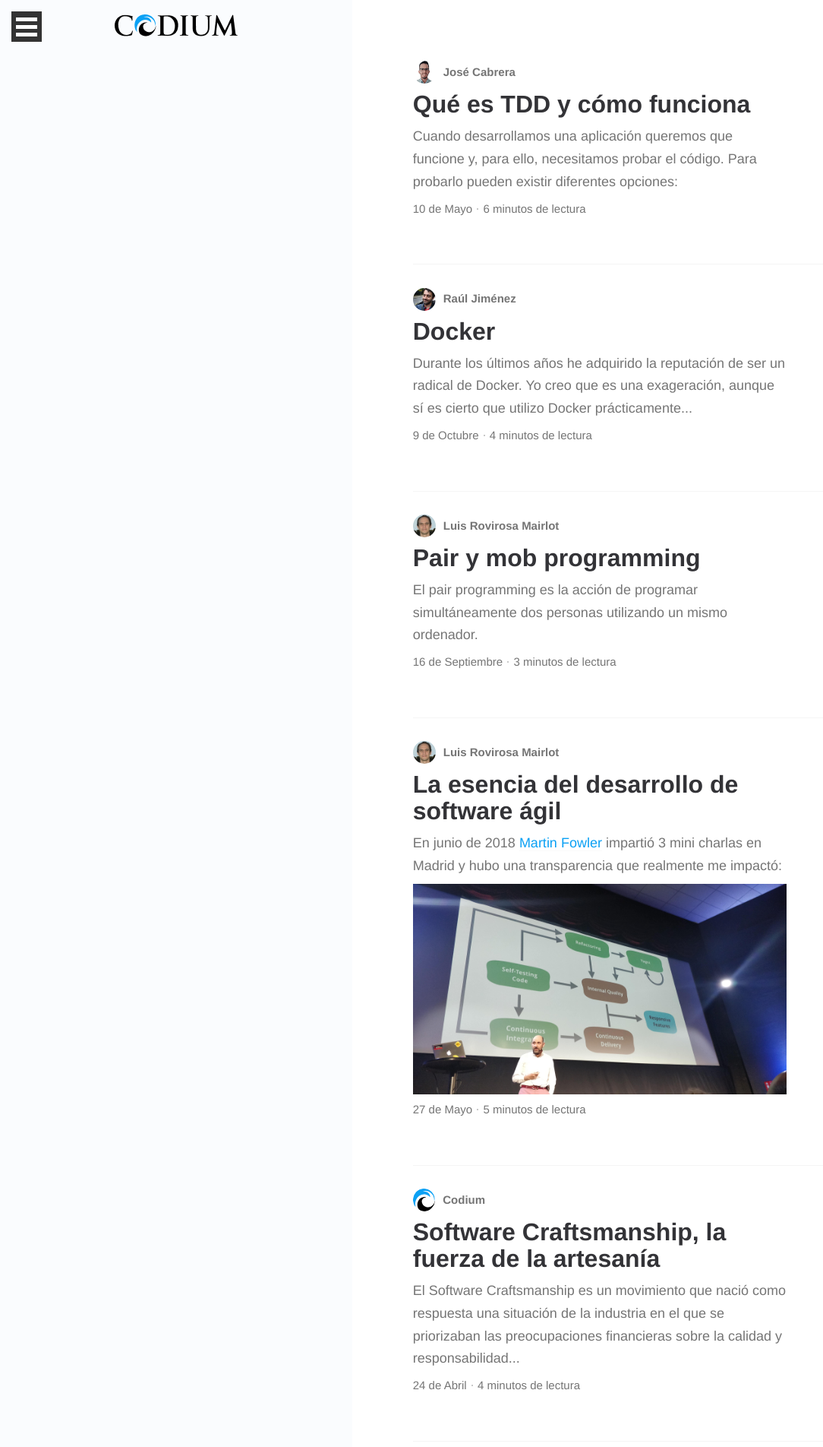
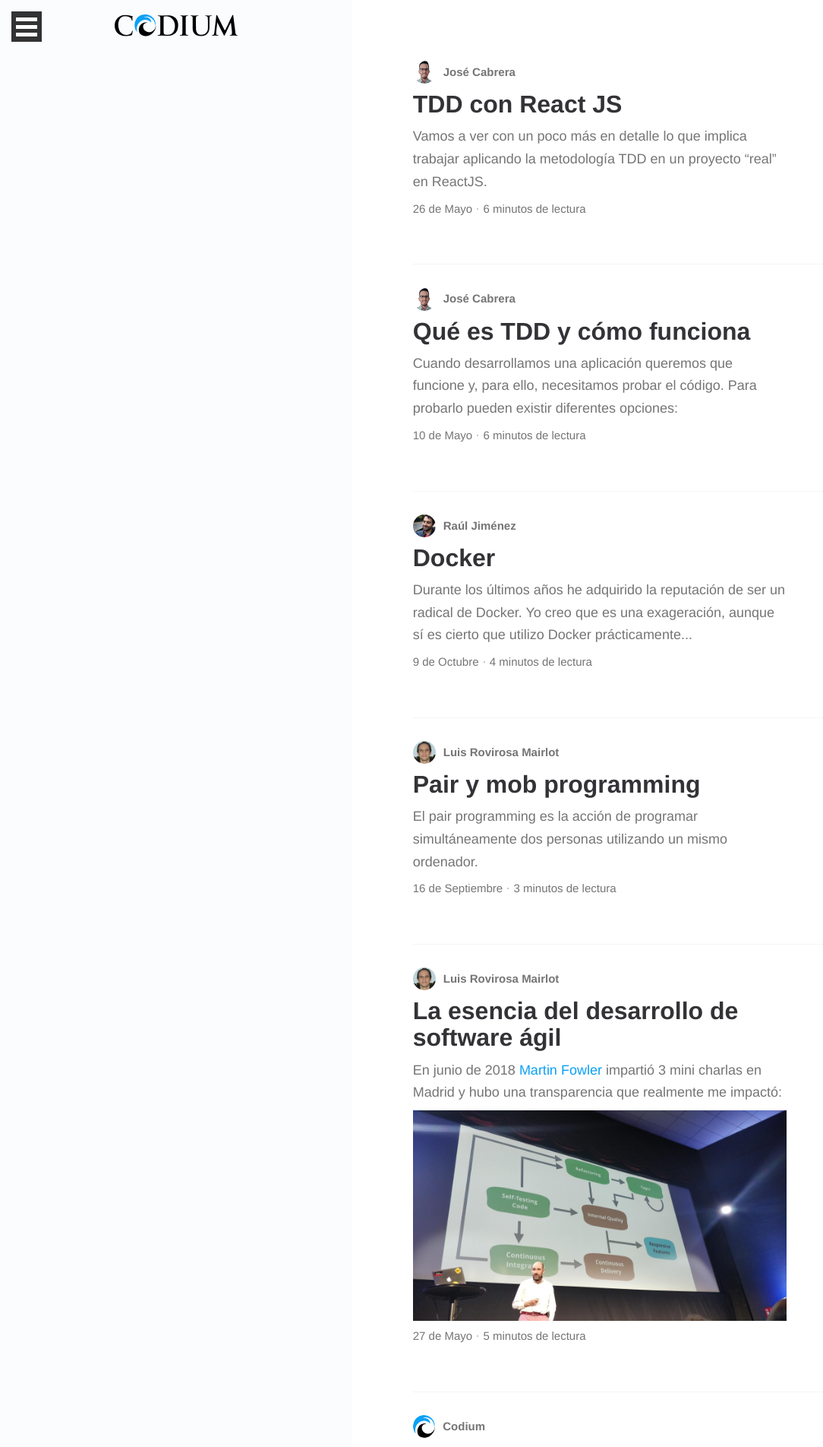
Before and after one commit to CodiumTeam/CodiumTeam.github.io, a Jekyll site: the page built from index.html, in a window 1280 px wide. Shown: the top 1904 px of the page at 76% size, without its empty margins (0-1084 px from the left). Built offline with Jekyll 4.4.1, drawn with Linux system fonts in a browser that asks for light colours; some web fonts are replaced; some of the changed lines change nothing that is shown.

Commit message:
Add tdd in react post

````diff
--- /dev/null
+++ b/_posts/2022-05-26-tdd-con-react-js.md
@@ -0,0 +1,368 @@
+---
+layout: post
+title:  "TDD con React JS"
+date:   2022-05-26 08:00:00 +0100
+author: jose
+categories: codium
+feature_image: post-assets/tdd-react-js
+
+read_time : 6
+---
+
+Vamos a ver con un poco más en detalle lo que implica trabajar aplicando la metodología TDD en un proyecto “real” en ReactJS.
+
+Para ésta explicación utilizaré la Coffee Machine. Ésta kata la que utilizamos en el curso de TDD y en concreto la veremos con JavaScript.
+
+La Coffee Machine kata se hace en 5 iteraciones, la primera de ellas consiste en preparar las bebidas. Las siguientes iteraciones van añadiendo funcionalidades nuevas que ponen a prueba las decisiones que hemos ido tomando. En éste post trabajaremos tan sólo la primera iteración.
+
+Antes de avanzar me gustaría definir la interfaz que usaré ya que en ésta kata somos completamente libres de decir el diseño de la máquina de café.
+En mi caso, el usuario deberá seleccionar la bebida que desea, luego el número de azúcar y por último darle al botón “Start” (preparar bebida).
+
+![Coffe Machine ReactJs](/img/tdd/coffee-machine.png)
+
+<h2>Drink Maker</h2>
+
+Hemos comprado una máquina que sabe preparar bebida, nosotros tan sólo debemos indicarle qué tipo de bebida debe preparar. Ésta máquina es el <code>DrinkMakerBox</code>.
+
+El DrinkMakerBox permite convertir comandos en pedidos y un comando no es más que un texto codificado. Por ejemplo, C:: le indica a la máquina de bebidas que debe preparar un café sin azúcar y sin palillo para remover.
+
+Unos ejemplos de comandos que podría recibir el DrinkMakerBox son:
+
+```bash
+"T:1:0" (1 té con 1 de azúcar y palillo para remover)
+"H::" (1 chocolate sin azúcar y sin palillo)
+"C:2:0" (1 café con 2 de azúcar y con palillo para remover)
+```
+
+Código de DrinkMakerBox:
+
+```javascript
+function DrinkMakerBox({command = ''}) {
+  if (!isValidCommand(command)) {
+    return <NullComponent/>
+  }
+
+  // Ejecuta el comando
+  drinkMaker.execute(command);
+
+  return <ShowDrink command={command}/>
+}
+```
+
+Antes de avanzar con la primera iteración me gustaría dejar claro que no haremos **TDD de maquetación**, sino de funcionalidad. Dentro del proyecto ya disponemos de componentes reutilizables que nos permitirán añadir funcionalidad sin la necesidad de tener que maquetar o hacer CSS.
+
+<h2>Primera iteración: Preparando las bebidas</h2>
+
+En ésta primera iteración introduciremos la capacidad de **seleccionar Café sin Azúcar y sin palillo**.
+
+<h4>1. Primer test </h4>
+
+Nuestro test seguiría el siguiente flujo:
+
+```
+1. Usuario selecciona café
+2. Usuario presiona Start
+3. Recibe el café
+```
+
+```javascript
+test('User is able to select "Coffee"', function () {
+  render(<CoffeeMachine />);
+  // We spy on drink maker execution command
+  jest.spyOn(drinkMaker, "execute");
+  const coffeeButton = screen.getByText("Coffee");
+  const startButton = screen.getByText("Start");
+
+  userEvent.click(coffeeButton);
+  userEvent.click(startButton);
+
+  expect(drinkMaker.execute).toHaveBeenCalledWith("C::");
+});
+```
+
+<h4>2. Introducir el código más simple posible para que el test que acabamos de escribir pase.</h4>
+
+```jsx
+function CoffeeMachine() {
+  const [command, setCommand] = useState("");
+
+  return (
+    <MachineWrapper>
+      <DrinksBlock>
+        <ColumnsButtonsGroup>
+          {/* Añadimos botón "Coffee" */}
+          <Button text="Coffee" />
+        </ColumnsButtonsGroup>
+      </DrinksBlock>
+
+      <RightPanel>
+        {/* Añadimos botón "Start" */}
+        <Button
+          text="Start"
+          onClick={() => {
+            /* Cuando el usuario da al botón start establece el comando */
+            setCommand("C::");
+          }}
+        />
+      </RightPanel>
+
+      <div className="output">
+        <DrinkMakerBox command={command} />
+      </div>
+    </MachineWrapper>
+  );
+}
+```
+
+```bash
+ PASS  src/CoffeeMachine.test.js
+  ✓ User is able to select "Coffee" (98 ms)
+
+Test Suites: 1 passed, 1 total
+Tests:       1 passed, 1 total
+Snapshots:   0 total
+Time:        1.945 s, estimated 2 s
+
+```
+
+Con eso ya tendríamos nuestra primera implementación. El usuario es capaz de seleccionar café sin azúcar.
+
+<h3>Bebida con 1 de azúcar</h3>
+
+<i>El usuario tiene la posibilidad de seleccionar Café con 1 de azúcar y con palillo.</i>
+
+<h4>1. Añadiendo test </h4>
+
+```
+1. Usuario selecciona café
+2. Usuario selecciona añadir azúcar
+3. Usuario le da a start
+4. Recibe café
+```
+
+```jsx
+test('User is able to select "Coffee" with one sugar', function () {
+  render(<CoffeeMachine />);
+  // We spy on drink maker execution command
+  jest.spyOn(drinkMaker, "execute");
+  const coffeeButton = screen.getByText("Coffee");
+  const addSugarButton = screen.getByText("+");
+  const startButton = screen.getByText("Start");
+
+
+  userEvent.click(coffeeButton);
+  userEvent.click(addSugarButton);
+  userEvent.click(startButton);
+
+  expect(drinkMaker.execute).toHaveBeenCalledWith("C:1:0");
+});
+```
+
+Nos vamos al código de producción e introducimos el botón de seleccionar azúcar y cambiamos la lógica.
+
+<h3>2. Añadiendo código</h3>
+
+Dentro del estado, añadimos un nuevo atributo “numberOfSugars” y la inicializamos a 0
+
+```jsx
+  const [numberOfSugars, setNumberOfSugars] = useState(0);
+
+  // ....
+
+<RightPanel>
+  <div>
+    <SmallButton
+      text="+"
+      onClick={() => {
+        /* Establecemos el número de azúcar en 1 */
+        setNumberOfSugars(1);
+      }}
+    />
+  </div>
+
+  <Button
+    text="Start"
+    onClick={() => {
+      const numSugarText = numberOfSugars ? "1" : "";
+      const stickText = numberOfSugars === 0 ? "" : "0";
+
+      setCommand(`C:${numSugarText}:${stickText}`);
+    }}
+  />
+</RightPanel>
+```
+
+```bash
+ PASS  src/CoffeeMachine.test.js
+  ✓ User is able to select "Coffee" (99 ms)
+  ✓ User is able to select "Coffee" with one sugar (53 ms)
+
+Test Suites: 1 passed, 1 total
+Tests:       2 passed, 2 total
+Snapshots:   0 total
+Time:        1.844 s, estimated 2 s
+```
+
+<h3>Bebida con 2 de azúcar</h3>
+
+<i>El usuario tiene la posibilidad de seleccionar Café con 2 de azúcar y con palillo.</i>
+
+<h4>1. Añadiendo test </h4>
+
+```bash
+1. Usuario selecciona café
+2. Usuario selecciona añadir azúcar
+3. Usuario selecciona añadir azúcar
+4. Usuario le da a start
+5. Recibe café
+```
+
+```jsx
+test('User is able to select "Coffee" with two sugar', function () {
+  render(<CoffeeMachine />);
+  // We spy on drink maker execution command
+  jest.spyOn(drinkMaker, "execute");
+  const coffeeButton = screen.getByText("Coffee");
+  const addSugarButton = screen.getByText("+");
+  const startButton = screen.getByText("Start");
+
+  userEvent.click(coffeeButton);
+  userEvent.click(addSugarButton);
+  userEvent.click(addSugarButton);
+  userEvent.click(startButton);
+
+  expect(drinkMaker.execute).toHaveBeenCalledWith("C:2:0");
+});
+```
+
+<h4>2. Modificando código </h4>
+
+Para conseguir que el test se ponga en verde debemos cambiar en dos puntos el código de producción:
+
+Debemos eliminar el hardcodeo del número de azúcar y hacerlo dinámico. A su vez también debemos hacer dinámico cómo se calcula el número de azúcar que vamos a enviar a la coffee machine.
+
+```jsx
+<SmallButton
+  text="+"
+  onClick={() => {
+    /* Azúcar dinámico */
+    setNumberOfSugars(numberOfSugars + 1);
+  }}
+/>
+
+<Button
+  text="Start"
+  onClick={() => {
+    const numSugarText = numberOfSugars
+      ? numberOfSugars.toString()
+      : "";
+    const stickText = numberOfSugars === 0 ? "" : "0";
+
+    setCommand(`C:${numSugarText}:${stickText}`);
+  }}
+/>
+```
+
+```bash
+ PASS  src/CoffeeMachine.test.js
+  ✓ User is able to select "Coffee" (107 ms)
+  ✓ User is able to select "Coffee" with one sugar (57 ms)
+  ✓ User is able to select "Coffee" with two sugar (63 ms)
+
+Test Suites: 1 passed, 1 total
+Tests:       3 passed, 3 total
+Snapshots:   0 total
+Time:        1.935 s
+```
+
+Con ésto estaríamos dando la posibilidad al usuario de que seleccione café sin azúcar o con 1 o dos de azúcar.
+
+<h3>3. Refactorizando </h3>
+
+Podemos refactorizar el código para hacerlo un poco más legible.
+
+¿Qué podriamos refactorizar?
+
+Los cambios que podemos hacer son:
+
+1. Mover a un método el handler cuando el usuario selecciona Café
+2. También mover a un método el cálculo del comando.
+3. Eliminar el hardcodeo de “C” que indica que es un café, es decir, darle un significado a ese valor.
+
+<h4>1. Mover a un método el handler cuando el usuario selecciona Café</h4>
+
+```diff
++  const addSugar = () => {
++    setNumberOfSugars(numberOfSugars + 1);
++  };
+
+-          <SmallButton
+-            text="+"
+-            onClick={() => {
+-              /* Azúcar dinámico */
+-              setNumberOfSugars(numberOfSugars + 1);
+-            }}
+-          />
++          <SmallButton text="+" onClick={addSugar} />
+```
+
+<h4>2. Mover a un método el handler cuando el usuario selecciona Café</h4>
+
+```diff
++  const prepareDrink = () => {
++    const numSugarText = numberOfSugars ? numberOfSugars.toString() : '';
++    const stickText = numberOfSugars === 0 ? '' : '0';
++
++    setCommand(`C:${numSugarText}:${stickText}`);
++  };
++
+
+-        <Button
+-          text="Start"
+-          onClick={() => {
+-            const numSugarText = numberOfSugars
+-              ? numberOfSugars.toString()
+-              : '';
+-            const stickText = numberOfSugars === 0 ? '' : '0';
+-
+-            setCommand(`C:${numSugarText}:${stickText}`);
+-          }}
+-        />
++        <Button text="Start" onClick={prepareDrink} />
+```
+
+<h4>3. Eliminar el hardcodeo de “C” que indica que es un café, es decir, darle un significado a ese valor.</h4>
+
+```diff
+--- a/src/CoffeeMachine.js
++++ b/src/CoffeeMachine.js
+@@ -7,6 +7,10 @@
+
++const DRINKS = {
++  Coffee: 'C',
++};
++
+ function CoffeeMachine() {
+   const [command, setCommand] = useState('');
+   const [numberOfSugars, setNumberOfSugars] = useState(0);
+@@ -19,7 +23,7 @@
+  function CoffeeMachine() {
+     const numSugarText = numberOfSugars ? numberOfSugars.toString() : '';
+     const stickText = numberOfSugars === 0 ? '' : '0';
+
+-    setCommand(`C:${numSugarText}:${stickText}`);
++    setCommand(`${DRINKS.Coffee}:${numSugarText}:${stickText}`);
+   };
+
+   return (
+```
+
+<h4>¿Cómo continuar?</h4>
+
+Hemos aplicado TDD en React utilizando Jest y Testing-library y sólo hemos cubierto un caso “Selección de bebida (café) con y sin azúcar”.
+
+Como la historia de usuario y los criterios de aceptación están bien detallados, podemos continuar añadiendo más funcionalidades a la aplicación.
+
+Aunque existen muchos recursos relacionados con React TDD, espero que este artículo te haya ayudado a aprender un poco sobre el desarrollo de TDD con React usando historias de usuarios. Si quieres profundizar más en TDD, en **Codium** disponemos de un <a href="https://www.codium.team/curso-tdd.html">Curso de TDD que te permitirá revolucionar tu forma de desarrollar.</a>
+
+Puedes continuar con ésta kata introduciendo las nuevas funcionalidades o poner en práctica tus conocimientos de <a href="https://www.codium.team/tdd-challenge.html">TDD con nuestro challenge</a>
--- a/_sass/_syntax-highlighting.scss
+++ b/_sass/_syntax-highlighting.scss
@@ -5,34 +5,34 @@
   background: #ffffff;
 }
 .highlight .c {
-  color: #ff0000;
+  color: #bbbbbb;
   font-style: italic;
 } /* Comment */
 .highlight .k {
   color: #d73a49;
 } /* Keyword */
 .highlight .ch {
-  color: #ff0000;
+  color: #bbbbbb;
   font-style: italic;
 } /* Comment.Hashbang */
 .highlight .cm {
-  color: #ff0000;
+  color: #bbbbbb;
   font-style: italic;
 } /* Comment.Multiline */
 .highlight .cp {
-  color: #ff0000;
+  color: #bbbbbb;
   font-style: italic;
 } /* Comment.Preproc */
 .highlight .cpf {
-  color: #ff0000;
+  color: #bbbbbb;
   font-style: italic;
 } /* Comment.PreprocFile */
 .highlight .c1 {
-  color: #ff0000;
+  color: #bbbbbb;
   font-style: italic;
 } /* Comment.Single */
 .highlight .cs {
-  color: #ff0000;
+  color: #bbbbbb;
   font-style: italic;
 } /* Comment.Special */
 .highlight .kc {
@@ -96,7 +96,7 @@
   color: #032f62;
 } /* Literal.String.Other */
 .highlight .sr {
-  color: #032f62;
+  color: #6f42c1;
 } /* Literal.String.Regex */
 .highlight .s1 {
   color: #032f62;
@@ -115,3 +115,31 @@
 .highlight .nx {
   color: #6f42c1;
 }
+
+.highlight .o,
+.highlight .p {
+  color: #005cc5;
+}
+
+.highlight .na {
+  color: #0550ae;
+}
+
+.highlight .nc,
+.highlight .nt {
+  color: #953800;
+}
+
+.highlight .gi {
+  background-color: #f1fff4;
+  color: #31873e;
+}
+
+.highlight .gd {
+  background-color: #feedf0;
+  color: #bf002a;
+}
+
+.highlight .gu {
+  color: #8250df;
+}
--- a/_sass/partials/_single.sass
+++ b/_sass/partials/_single.sass
@@ -74,8 +74,11 @@
     h2
         +font-size(28)
 
-    h2,h3,h4,h5
+    h2,h3
         margin-top: 3.14em
+    h4,h5,h6
+        margin-top: 1.5em
+        margin-bottom: 0.5em
 
 .single-content-sidebar
 
````
Also changed, not shown: img/post-assets/tdd-react-js.jpg (added), img/tdd/coffee-machine.png (added).
